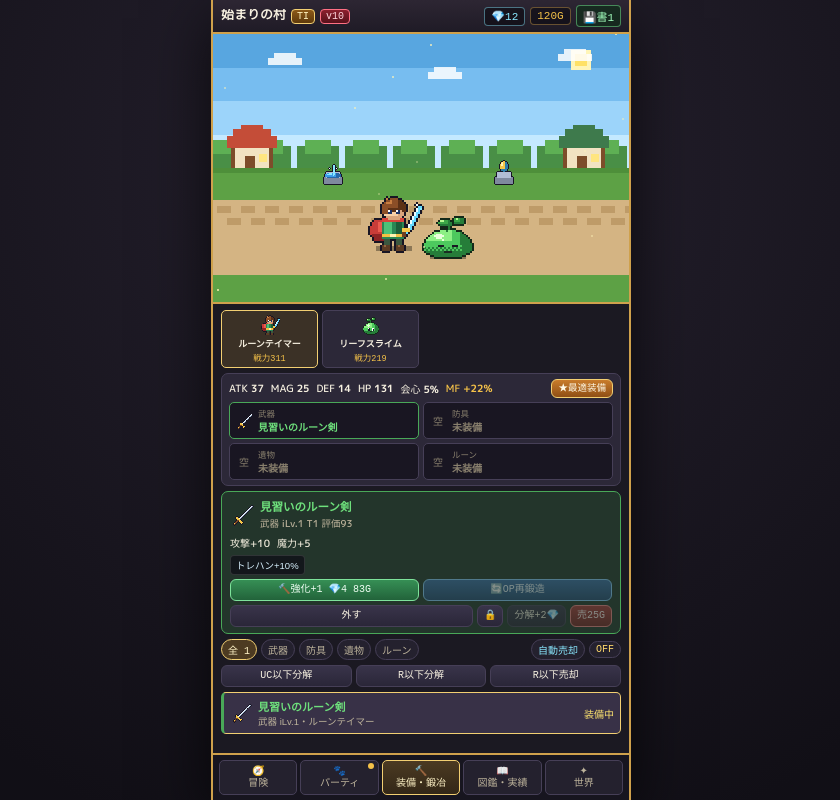
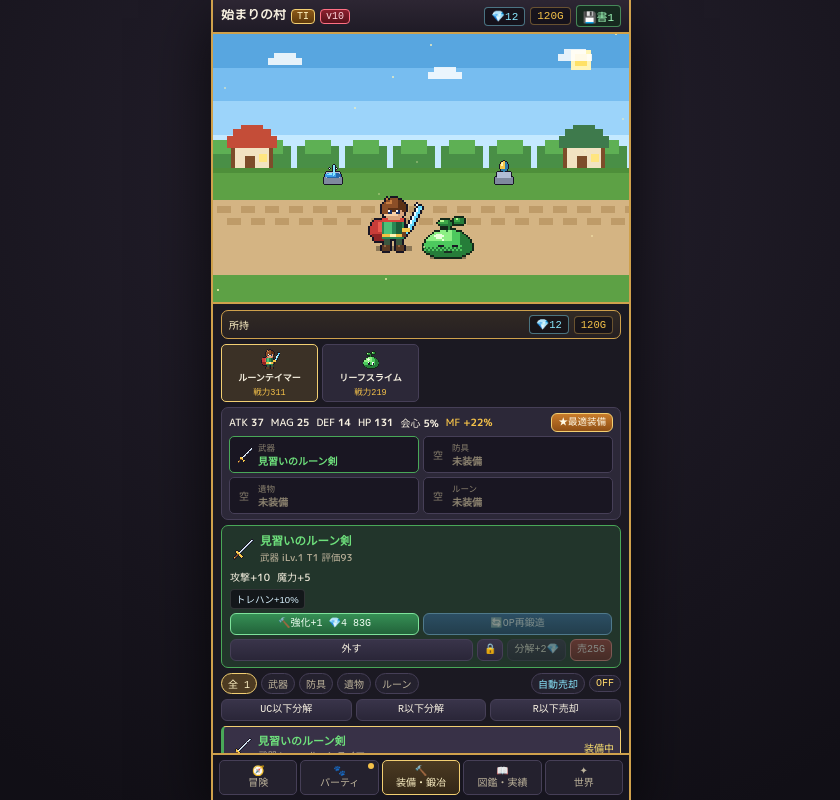
Before and after one commit to potatoman0509/runetamer-labyrinth, a React (Vite) app: page / in a window 1280 px wide. Both pictures are taken after a click on the button "🔨 装備・鍛冶". Shown: the whole page, without its empty margins (219-1059 px from the left). Built offline with nearby package versions, Linux system fonts and the light colour scheme; a web font is replaced by a local one.

Commit message:
Show current Gold and Diamond balances in Equipment & Forge panel

```diff
--- a/public/sw.js
+++ b/public/sw.js
@@ -1,4 +1,4 @@
-const CACHE_NAME = 'runetamer-labyrinth-v10';
+const CACHE_NAME = 'runetamer-labyrinth-v10.1';
 
 self.addEventListener('install', (event) => {
   event.waitUntil(
--- a/src/components/EquipmentPanel.tsx
+++ b/src/components/EquipmentPanel.tsx
@@ -142,6 +142,38 @@ export function EquipmentPanel({
 
   return (
     <div className="panel-body" style={{ gap: 5 }}>
+      {/* Current Gold & Diamond (Forge Stones) Bar */}
+      <div
+        id="gear-currency-bar"
+        className="rpg-card-gold"
+        style={{
+          position: 'sticky',
+          top: 0,
+          zIndex: 4,
+          display: 'flex',
+          alignItems: 'center',
+          justifyContent: 'space-between',
+          gap: 6,
+          padding: '4px 7px',
+        }}
+      >
+        <span style={{ fontFamily: 'var(--font-pixel)', fontSize: 10, color: '#fff3c7', flexShrink: 0 }}>
+          所持
+        </span>
+        <div style={{ display: 'flex', alignItems: 'center', gap: 5, minWidth: 0 }}>
+          <span
+            id="gear-diamond-count"
+            className="gold-pill"
+            style={{ color: '#8ae8ff', borderColor: 'rgba(138, 232, 255, 0.45)', fontSize: 10.5 }}
+          >
+            💎{save.forgeStones.toLocaleString()}
+          </span>
+          <span id="gear-gold-count" className="gold-pill" style={{ fontSize: 10.5 }}>
+            {save.gold.toLocaleString()}G
+          </span>
+        </div>
+      </div>
+
       {/* Party Member Selector */}
       <div className="unit-pill-row">
         {save.partyIds.map((pid) => {
```
